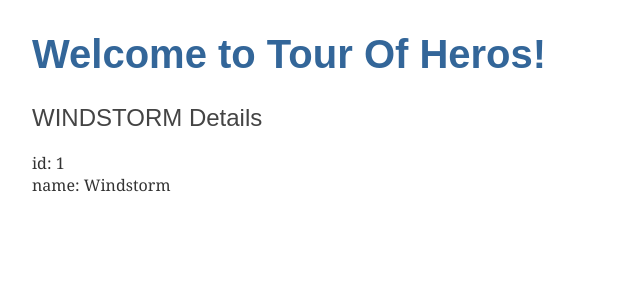
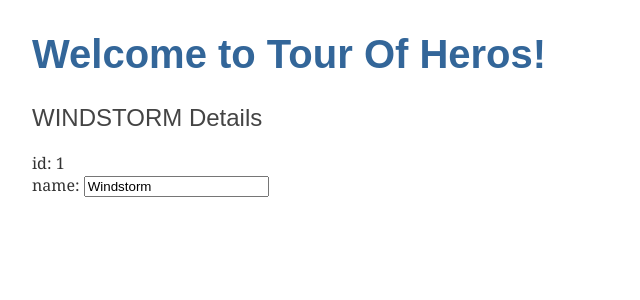
Before and after one commit to rpdedeus/pcfangular, an Angular app: page / in a window 1280 px wide. Shown: the top 300 px of the page, without its empty margins (0-640 px from the left). Built offline with nearby package versions, Linux system fonts and the light colour scheme.

Commit message:
Set up two way data binding in hero's component.

```diff
--- a/src/app/app.module.ts
+++ b/src/app/app.module.ts
@@ -1,5 +1,6 @@
 import { BrowserModule } from '@angular/platform-browser';
 import { NgModule } from '@angular/core';
+import { FormsModule } from '@angular/forms';
 
 import { AppRoutingModule } from './app-routing.module';
 import { AppComponent } from './app.component';
@@ -12,7 +13,8 @@
   ],
   imports: [
     BrowserModule,
-    AppRoutingModule
+    AppRoutingModule,
+    FormsModule
   ],
   providers: [],
   bootstrap: [AppComponent]
--- a/src/app/heros/heros.component.html
+++ b/src/app/heros/heros.component.html
@@ -1,3 +1,12 @@
 <h2>{{hero.name | uppercase}} Details</h2>
-<div><span>id: </span>{{hero.id}}</div>
-<div><span>name: </span>{{hero.name}}</div>
+
+<div>
+  <span>id: </span>
+  {{hero.id}}
+</div>
+
+<div>
+  <label>name:
+    <input [(ngModel)]="hero.name" placeholder="name" />
+  </label>
+</div>
```
